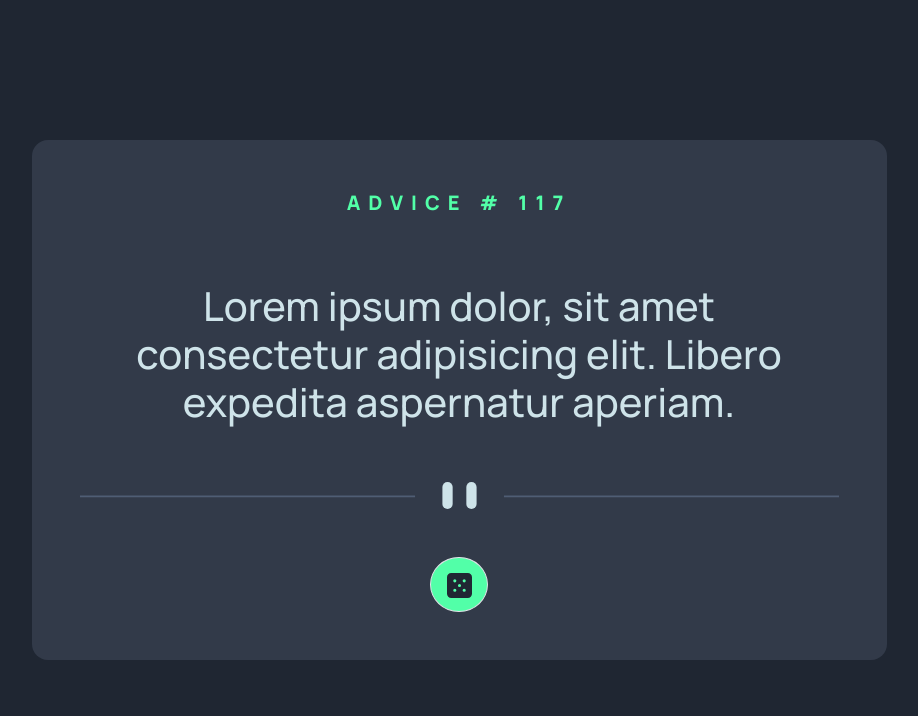
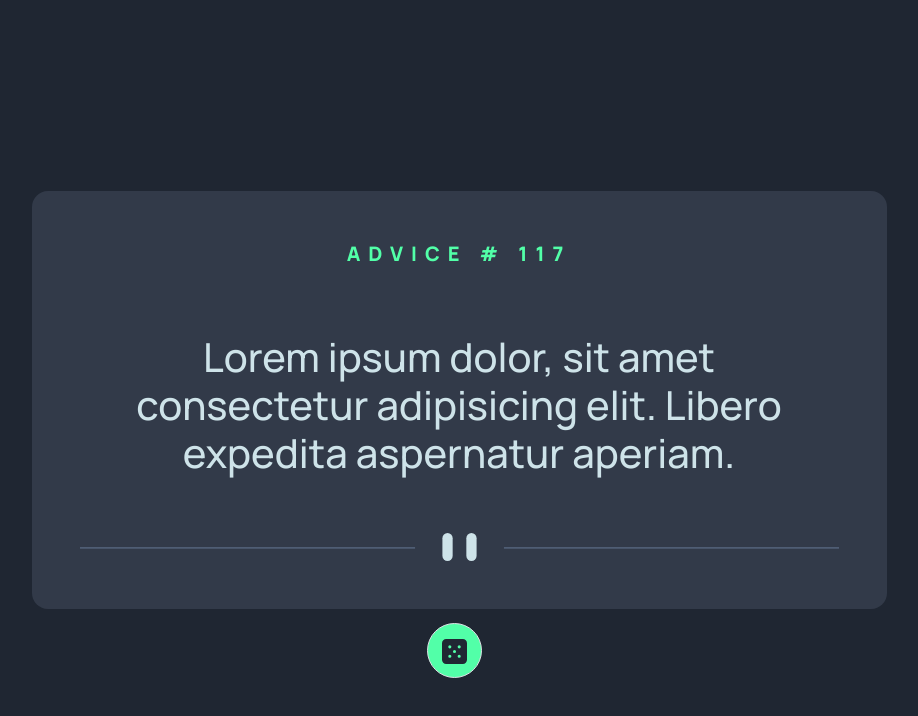
Before and after one commit to telixgoldens/Advice-general, a plain HTML site: page index.html in a window 1280 px wide. Shown: the whole page, without its empty margins (181-1099 px from the left). Drawn offline with nearby package versions, Linux system fonts and the light colour scheme.

Commit message:
fixed: css

```diff
--- a/style.css
+++ b/style.css
@@ -22,6 +22,7 @@ body {
   font-family: var(--ff-manrope);
   font-size: 20px;
   font-weight: 800;
+  position: relative;
 }
 main {
   background-color: var(--Dark-Grayish-Blue);
@@ -38,12 +39,16 @@ h1 {
   width: 100%;
 }
 .dice-container {
-  border-radius: 100%;
+  width: 55px;
+  position: absolute;
+  border-radius: 80%;
   height: 55px;
   background-color: var(--Neon-green);
   text-align: center;
   margin-left: 46.2%;
   margin-right: 46.2%;
+  top: 27rem;
+  left: 0.7rem;
 }
 
 .dice-container img {
```
